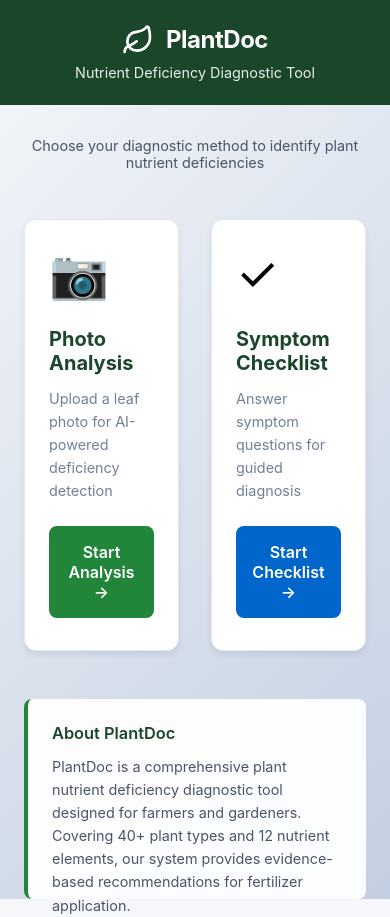
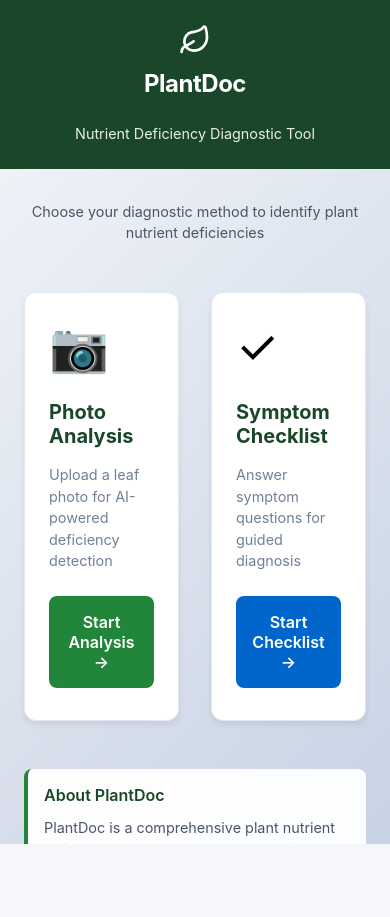
Before and after one commit to toral-7/PlantDoc, a React (Create React App) app: page / in a window 390 px wide. After the commit the page ends 844 px from the top, so only its background shows below. Built offline with nearby package versions, Linux system fonts and the light colour scheme.

Commit message:
v1.5 - Fixed text overflow and mobile layout issues

```diff
--- a/src/App.css
+++ b/src/App.css
@@ -1,8 +1,4 @@
 /* PlantDoc Mobile Responsive Styles */
-
-/* ============================================
-   GLOBAL STYLES & RESET
-   ============================================ */
 
 * {
   margin: 0;
@@ -10,85 +6,171 @@
   box-sizing: border-box;
 }
 
-html {
-  scroll-behavior: smooth;
+html, body {
+  width: 100%;
+  height: 100%;
+  overflow-x: hidden;
 }
 
 body {
-  font-family: -apple-system, BlinkMacSystemFont, 'Segoe UI', 'Roboto', 'Oxygen',
-    'Ubuntu', 'Cantarell', 'Fira Sans', 'Droid Sans', 'Source Sans Pro',
-    sans-serif;
+  font-family: -apple-system, BlinkMacSystemFont, 'Segoe UI', 'Roboto', sans-serif;
+  background: #f5f7fa;
   -webkit-font-smoothing: antialiased;
   -moz-osx-font-smoothing: grayscale;
-  background: #f5f7fa;
 }
-
-/* ============================================
-   BUTTON STYLES
-   ============================================ */
 
 button {
   font-family: inherit;
   transition: all 0.2s ease;
-  min-height: 44px; /* Mobile touch-friendly size */
+  min-height: 44px;
   cursor: pointer;
 }
 
-button:active {
-  transform: scale(0.98);
-}
-
-/* ============================================
-   INPUT & SELECT STYLES
-   ============================================ */
-
 select, input {
   font-family: inherit;
-  font-size: 16px; /* Prevents zoom on iOS */
-  min-height: 44px; /* Mobile touch-friendly */
+  font-size: 16px !important;
+  min-height: 44px;
   padding: 12px;
   border-radius: 8px;
   border: 1px solid #cbd5e0;
   width: 100%;
 }
 
-select:focus, input:focus {
-  outline: none;
-  border-color: #22863a;
-  box-shadow: 0 0 0 3px rgba(34, 134, 58, 0.1);
-}
-
 /* ============================================
-   DESKTOP STYLES (1024px+)
+   MOBILE STYLES (Under 768px)
    ============================================ */
 
-@media (min-width: 1024px) {
-  .content-wrapper {
-    max-width: 1000px;
-    margin: 0 auto;
-    padding: 0 1.5rem;
+@media (max-width: 767px) {
+  /* Force single column layout */
+  div[style*="gridTemplateColumns: 1fr 1fr"] {
+    display: grid !important;
+    grid-template-columns: 1fr !important;
+    gap: 1rem !important;
   }
 
-  .grid-2 {
-    display: grid;
-    grid-template-columns: 1fr 1fr;
-    gap: 2rem;
+  /* Main containers */
+  div[style*="maxWidth: 600px"],
+  div[style*="maxWidth: 700px"],
+  div[style*="maxWidth: 1000px"] {
+    max-width: 100% !important;
+    width: 100% !important;
+    padding: 0 1rem !important;
+    margin: 0 auto !important;
   }
 
-  .card {
-    padding: 2.5rem;
+  /* Home page container */
+  div[style*="maxWidth: 1000px"][style*="margin: 3rem auto"] {
+    padding: 1rem !important;
+    margin: 1rem auto !important;
   }
 
+  /* About/Info boxes */
+  div[style*="background: rgba(255, 255, 255"],
+  div[style*="borderLeft: 4px solid"],
+  div[style*="borderRadius: 8px"] {
+    padding: 1rem !important;
+    border-radius: 8px !important;
+    overflow: visible !important;
+    word-wrap: break-word !important;
+    white-space: normal !important;
+  }
+
+  /* All paragraphs */
+  p {
+    font-size: 0.9rem !important;
+    line-height: 1.5 !important;
+    word-wrap: break-word !important;
+    overflow-wrap: break-word !important;
+  }
+
+  /* Headings */
   h1 {
-    font-size: 2rem;
+    font-size: 1.5rem !important;
+    line-height: 1.3 !important;
+    margin-bottom: 1rem !important;
   }
 
   h2 {
-    font-size: 1.5rem;
+    font-size: 1.25rem !important;
+    margin-bottom: 1rem !important;
   }
 
-  p {
-    font-size: 1rem;
+  h3 {
+    font-size: 1rem !important;
+    margin-bottom: 0.75rem !important;
+  }
+
+  /* Buttons - Full width */
+  button {
+    width: 100% !important;
+    min-height: 48px !important;
+    font-size: 1rem !important;
+    padding: 1rem !important;
+    margin-bottom: 0.5rem !important;
+  }
+
+  /* Inputs */
+  select {
+    width: 100% !important;
+    font-size: 16px !important;
+    padding: 0.75rem !important;
+    margin-bottom: 1rem !important;
+  }
+
+  /* Images */
+  img {
+    max-width: 100% !important;
+    height: auto !important;
+    display: block !important;
+  }
+
+  /* Remove hover transforms */
+  button:hover {
+    transform: none !important;
+  }
+
+  /* Scrollable areas */
+  div[style*="maxHeight"] {
+    max-height: auto !important;
+    overflow-y: auto !important;
+  }
+
+  /* Card spacing */
+  div[style*="padding: 2rem"],
+  div[style*="padding: 2.5rem"] {
+    padding: 1.5rem !important;
+  }
+
+  /* Ensure text doesn't overflow */
+  div {
+    overflow: visible !important;
+  }
+
+  /* Remove fixed widths */
+  div[style*="width: 200px"] {
+    width: 100% !important;
+  }
+
+  /* Flex containers */
+  div[style*="display: flex"] {
+    flex-direction: column !important;
+  }
+
+  /* Fix info boxes text */
+  div[style*="borderLeft: 4px"] {
+    padding: 1.5rem !important;
+    margin-bottom: 1.5rem !important;
+  }
+
+  div[style*="borderLeft: 4px"] p {
+    margin: 0 !important;
+    color: #4a5568 !important;
+    font-size: 0.95rem !important;
+    line-height: 1.6 !important;
+  }
+
+  div[style*="borderLeft: 4px"] h3 {
+    margin-bottom: 0.75rem !important;
   }
 }
 
@@ -97,390 +179,34 @@ select:focus, input:focus {
    ============================================ */
 
 @media (min-width: 768px) and (max-width: 1023px) {
-  .content-wrapper {
-    max-width: 100%;
-    padding: 0 1rem;
+  div[style*="gridTemplateColumns: 1fr 1fr"] {
+    grid-template-columns: 1fr 1fr !important;
+    gap: 1.5rem !important;
   }
 
-  .grid-2 {
-    display: grid;
-    grid-template-columns: 1fr 1fr;
-    gap: 1.5rem;
-  }
-
-  .card {
-    padding: 2rem;
+  div[style*="maxWidth: 600px"],
+  div[style*="maxWidth: 700px"],
+  div[style*="maxWidth: 1000px"] {
+    max-width: 100% !important;
+    padding: 0 1rem !important;
   }
 
   h1 {
-    font-size: 1.75rem;
-  }
-
-  h2 {
-    font-size: 1.25rem;
+    font-size: 1.75rem !important;
   }
 
   p {
-    font-size: 0.95rem;
+    font-size: 0.95rem !important;
   }
 }
 
 /* ============================================
-   MOBILE STYLES (Under 768px) - IMPORTANT!
+   DESKTOP STYLES (1024px+)
    ============================================ */
 
-@media (max-width: 767px) {
-  /* Force grid to stack vertically */
-  div[style*="display: grid"][style*="gridTemplateColumns: 1fr 1fr"] {
-    display: grid !important;
-    grid-template-columns: 1fr !important;
-    gap: 1rem !important;
-    max-width: 100% !important;
-  }
-
-  /* Stack all grids */
-  div[style*="gridTemplateColumns"] {
-    grid-template-columns: 1fr !important;
-    gap: 1rem !important;
-  }
-
-  /* Adjust padding */
-  div[style*="padding: 2"] {
-    padding: 1.5rem !important;
-  }
-
-  /* Full width containers */
-  div[style*="maxWidth: 600px"],
-  div[style*="maxWidth: 700px"],
-  div[style*="maxWidth: 1000px"] {
-    max-width: 100% !important;
-    width: 100% !important;
-    margin: 0 auto !important;
-    padding: 0 1rem !important;
-  }
-
-  /* Full width buttons */
-  button {
-    width: 100% !important;
-    min-height: 48px !important;
-    font-size: 1rem !important;
-    padding: 1rem !important;
-    margin-bottom: 0.5rem !important;
-  }
-
-  /* Full width inputs */
-  select {
-    width: 100% !important;
-    min-height: 44px !important;
-    font-size: 16px !important;
-  }
-
-  /* Text sizing for mobile */
-  h1 {
-    font-size: 1.5rem !important;
-    line-height: 1.3 !important;
-  }
-
-  h2 {
-    font-size: 1.25rem !important;
-  }
-
-  p {
-    font-size: 0.9rem !important;
-  }
-
-  /* Images responsive */
-  img {
-    max-width: 100% !important;
-    height: auto !important;
-  }
-
-  /* Remove hover transforms on mobile */
-  button:hover {
-    transform: none !important;
-  }
-
-  /* Scrollable containers */
-  div[style*="maxHeight: 500px"],
-  div[style*="maxHeight: 396px"] {
-    max-height: 400px !important;
-    overflow-y: auto !important;
-  }
-
-  /* Flex wrapping */
-  div[style*="display: flex"] {
-    flex-wrap: wrap !important;
-  }
-
-  /* Canvas hidden */
-  canvas {
-    display: none !important;
+@media (min-width: 1024px) {
+  div[style*="gridTemplateColumns: 1fr 1fr"] {
+    grid-template-columns: 1fr 1fr !important;
+    gap: 2rem !important;
   }
 }
-  /* Buttons - Full Width on Mobile */
-  button {
-    width: 100%;
-    min-height: 48px;
-    font-size: 1rem;
-    padding: 1rem;
-    margin-bottom: 0.5rem;
-  }
-
-  /* Inputs & Selects */
-  select {
-    width: 100%;
-    min-height: 44px;
-    font-size: 16px;
-    padding: 0.75rem;
-    margin-bottom: 1rem;
-  }
-
-  /* Forms - Stack vertically */
-  form,
-  .form-group {
-    display: flex;
-    flex-direction: column;
-  }
-
-  label {
-    font-size: 0.9rem;
-    font-weight: 600;
-    margin-bottom: 0.5rem;
-    display: block;
-  }
-
-  /* Images */
-  img {
-    max-width: 100%;
-    height: auto;
-    display: block;
-  }
-
-  /* Remove hover effects on mobile (they don't work well) */
-  button:hover {
-    transform: none;
-  }
-
-  /* Header adjustments */
-  header {
-    padding: 1.5rem 0;
-  }
-
-  header h1 {
-    font-size: 1.5rem;
-  }
-
-  header p {
-    font-size: 0.85rem;
-  }
-
-  /* Lists */
-  ul, ol {
-    padding-left: 1.25rem;
-    margin-bottom: 1rem;
-  }
-
-  li {
-    margin-bottom: 0.5rem;
-    font-size: 0.9rem;
-  }
-
-  /* Checkboxes & Radio - Larger on mobile */
-  input[type="checkbox"],
-  input[type="radio"] {
-    width: 20px;
-    height: 20px;
-    cursor: pointer;
-    accent-color: #22863a;
-  }
-
-  /* Scrollable containers */
-  .scrollable {
-    overflow-x: auto;
-    -webkit-overflow-scrolling: touch;
-  }
-
-  /* Flex containers */
-  .flex-between {
-    display: flex;
-    justify-content: space-between;
-    align-items: center;
-    flex-wrap: wrap;
-    gap: 0.5rem;
-  }
-
-
-/* ============================================
-   SMALL MOBILE (Under 480px)
-   ============================================ */
-
-@media (max-width: 479px) {
-  body {
-    font-size: 14px;
-  }
-
-  .content-wrapper {
-    padding: 0 0.75rem;
-  }
-
-  h1 {
-    font-size: 1.25rem;
-  }
-
-  h2 {
-    font-size: 1.1rem;
-  }
-
-  .card {
-    padding: 1rem;
-  }
-
-  button {
-    padding: 0.75rem;
-    min-height: 44px;
-    font-size: 0.95rem;
-  }
-
-  select {
-    font-size: 16px;
-    min-height: 44px;
-  }
-
-  /* Reduce margins for compact layout */
-  .card {
-    margin-bottom: 0.75rem;
-  }
-
-  /* Adjust grid gaps */
-  .grid-2 {
-    gap: 0.75rem;
-  }
-
-  /* Text sizes */
-  p {
-    font-size: 0.85rem;
-  }
-}
-
-/* ============================================
-   LANDSCAPE MODE (Mobile)
-   ============================================ */
-
-@media (max-height: 600px) and (orientation: landscape) {
-  body {
-    padding: 0.5rem;
-  }
-
-  .card {
-    padding: 1rem;
-  }
-
-  h1 {
-    margin-bottom: 0.5rem;
-  }
-
-  button {
-    padding: 0.5rem;
-    min-height: 40px;
-  }
-}
-
-/* ============================================
-   UTILITY CLASSES
-   ============================================ */
-
-.hidden-mobile {
-  display: none;
-}
-
-.hidden-desktop {
-  display: block;
-}
-
-@media (min-width: 768px) {
-  .hidden-mobile {
-    display: block;
-  }
-
-  .hidden-desktop {
-    display: none;
-  }
-}
-
-/* ============================================
-   SCROLLBAR STYLING (Optional)
-   ============================================ */
-
-::-webkit-scrollbar {
-  width: 8px;
-  height: 8px;
-}
-
-::-webkit-scrollbar-track {
-  background: #f5f7fa;
-}
-
-::-webkit-scrollbar-thumb {
-  background: #cbd5e0;
-  border-radius: 4px;
-}
-
-::-webkit-scrollbar-thumb:hover {
-  background: #a0aec0;
-}
-
-/* ============================================
-   ANIMATION - Smooth transitions
-   ============================================ */
-
-@media (prefers-reduced-motion: no-preference) {
-  * {
-    scroll-behavior: smooth;
-  }
-
-  button,
-  a {
-    transition: all 0.2s ease;
-  }
-}
-
-/* ============================================
-   ACCESSIBILITY
-   ============================================ */
-
-:focus-visible {
-  outline: 2px solid #22863a;
-  outline-offset: 2px;
-}
-
-/* High contrast mode */
-@media (prefers-contrast: more) {
-  body {
-    color: #000;
-    background: #fff;
-  }
-
-  button {
-    border: 2px solid currentColor;
-  }
-}
-
-/* Dark mode support (optional) */
-@media (prefers-color-scheme: dark) {
-  body {
-    background: #1a1a2e;
-    color: #e0e0e0;
-  }
-
-  .card {
-    background: #2a2a3e;
-    border-color: #3a3a4e;
-  }
-
-  input,
-  select {
-    background: #2a2a3e;
-    color: #e0e0e0;
-    border-color: #3a3a4e;
-  }
-}
```
